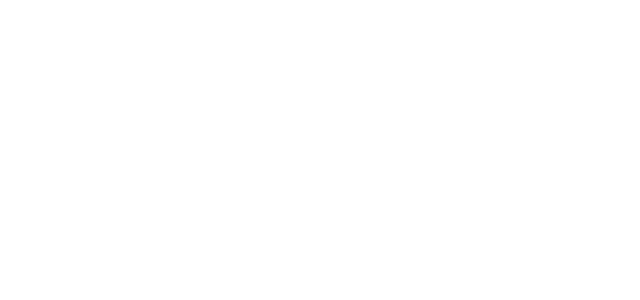
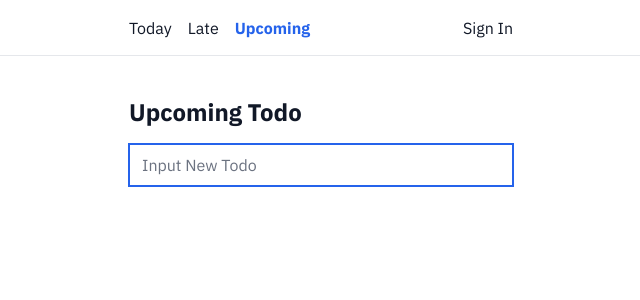
Before and after one commit to sysym-dev/todo, a Vue app: page /upcoming in a window 1280 px wide. Before the commit this address had no page. Shown: the top 300 px of the page, without its empty margins (319-959 px from the left). Built offline with nearby package versions, Linux system fonts and the light colour scheme.

Commit message:
upcoming page

```diff
--- a/src/components/layouts/layout-app.vue
+++ b/src/components/layouts/layout-app.vue
@@ -12,6 +12,10 @@
   {
     route: 'late',
     name: 'Late',
+  },
+  {
+    route: 'upcoming',
+    name: 'Upcoming',
   },
 ];
 </script>
--- a/src/features/todo/todo.store.js
+++ b/src/features/todo/todo.store.js
@@ -123,6 +123,14 @@
         );
       });
     }
+
+    if (params?.filter?.upcoming) {
+      todos.value = todos.value.filter((todo) => {
+        return (
+          !todo.done && parseDate(todo.date).isAfter(parseDate().endOf('day'))
+        );
+      });
+    }
   }
 
   return { todos, percentage, load, create, remove, update };
--- /dev/null
+++ b/src/features/upcoming/pages/upcoming-page.vue
@@ -0,0 +1,9 @@
+<script setup>
+import BaseHeading from 'src/components/base/base-heading.vue';
+import TodoList from 'src/features/todo/components/todo-list.vue';
+</script>
+
+<template>
+  <base-heading title="Upcoming Todo" size="text-2xl" />
+  <todo-list :with-percentage="false" :filter="{ upcoming: true }" />
+</template>
--- /dev/null
+++ b/src/features/upcoming/upcoming.routes.js
@@ -0,0 +1,10 @@
+export const upcomingRoutes = [
+  {
+    path: '/upcoming',
+    name: 'upcoming',
+    meta: {
+      layout: 'LayoutApp',
+    },
+    component: () => import('./pages/upcoming-page.vue'),
+  },
+];
--- a/src/routes.js
+++ b/src/routes.js
@@ -1,4 +1,5 @@
 import { homeRoutes } from './features/home/home.routes';
 import { lateRoutes } from './features/late/late.routes';
+import { upcomingRoutes } from './features/upcoming/upcoming.routes';
 
-export const routes = [...homeRoutes, ...lateRoutes];
+export const routes = [...homeRoutes, ...lateRoutes, ...upcomingRoutes];
```
